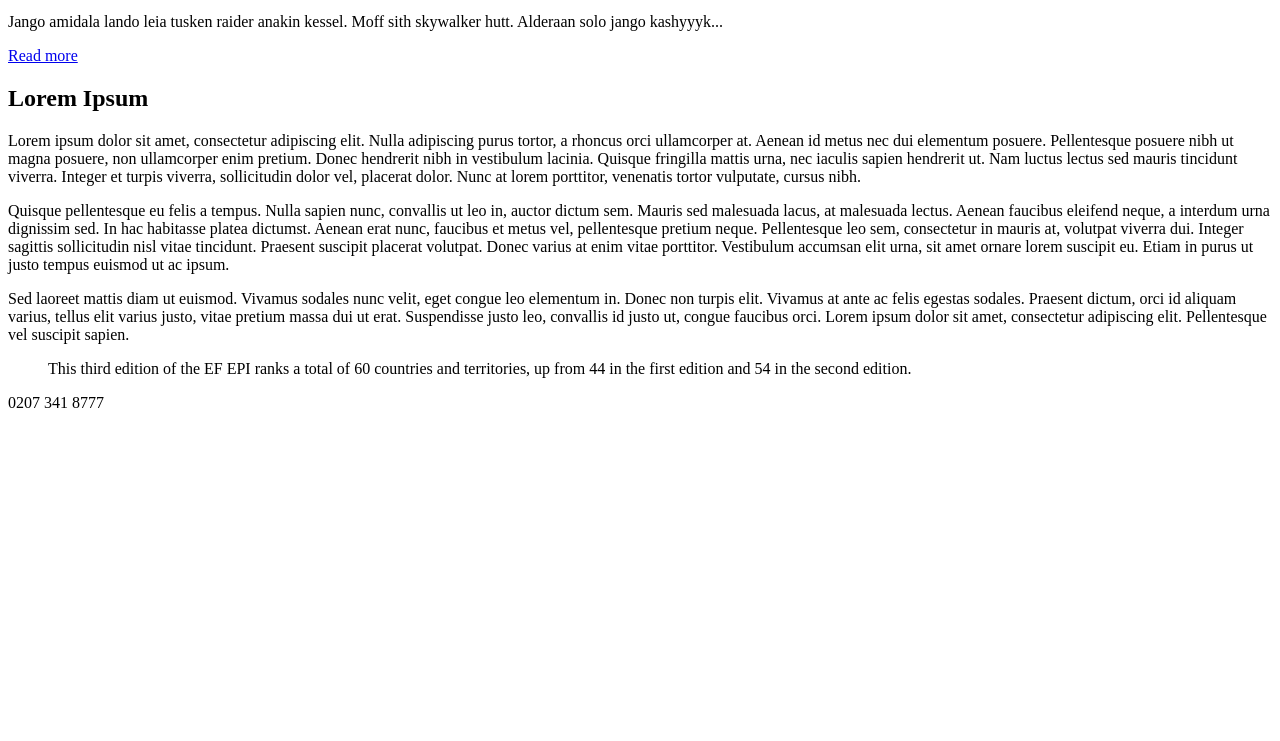
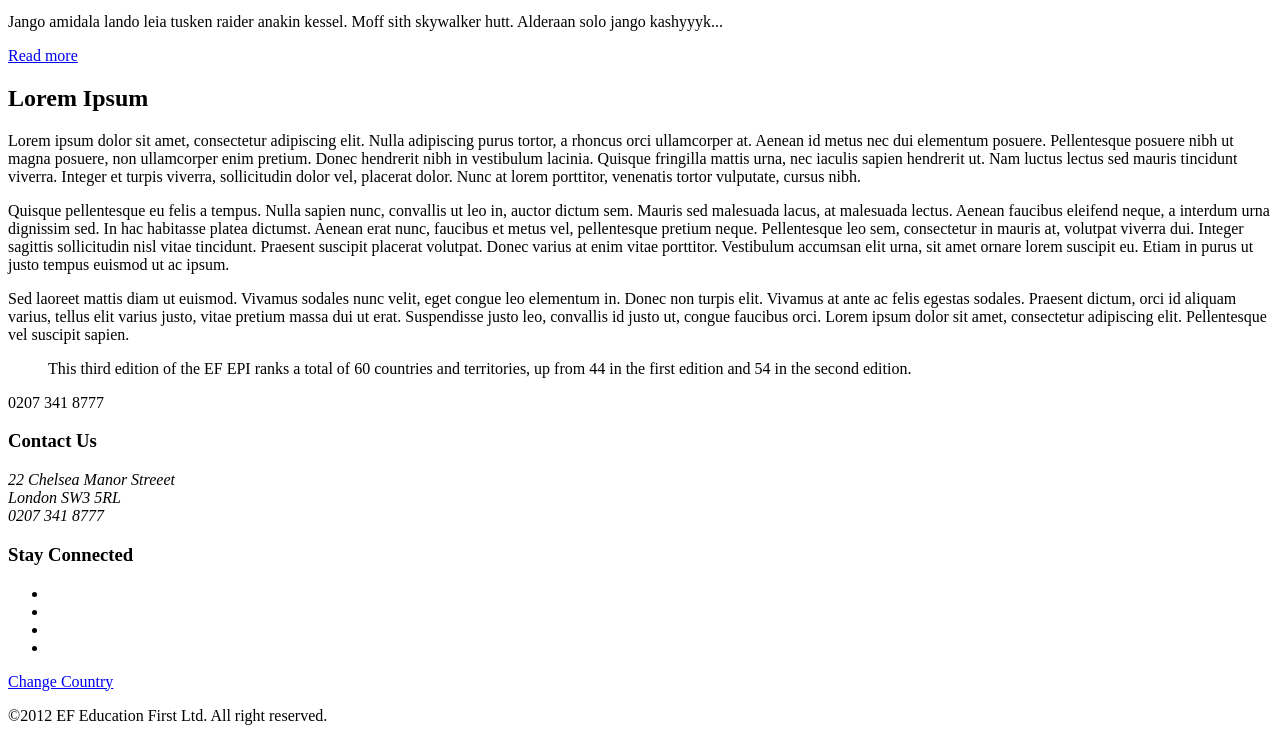
Before and after one commit to finnbuga/ef, a plain HTML site: page index.html in a window 1280 px wide. Shown: the part 168-909 px from the top of the page. Before the commit the page ends 800 px from the top, so only its background shows below. Drawn offline with Linux system fonts and the light colour scheme.

Commit message:
Add the footer

```diff
--- a/index.html
+++ b/index.html
@@ -46,6 +46,32 @@
     </main>
 
     <footer>
+        <section class="address">
+            <h3>Contact Us</h3>
+            <address>
+                22 Chelsea Manor Streeet<br>
+                London SW3 5RL<br>
+                0207 341 8777
+            </address>
+        </section>
+
+        <section class="social-media">
+            <h3>Stay Connected</h3>
+            <ul>
+                <li><a class="facebook" href="#"></a></li>
+                <li><a class="instagram" href="#"></a></li>
+                <li><a class="twitter" href="#"></a></li>
+                <li><a class="youtube" href="#"></a></li>
+            </ul>
+        </section>
+
+        <section class="country">
+            <a class="change-country" href="#">Change Country</a>
+        </section>
+
+        <section class="copyright">
+            <p>©2012 EF Education First Ltd. All right reserved.</p>
+        </section>
     </footer>
 </body>
 
```
